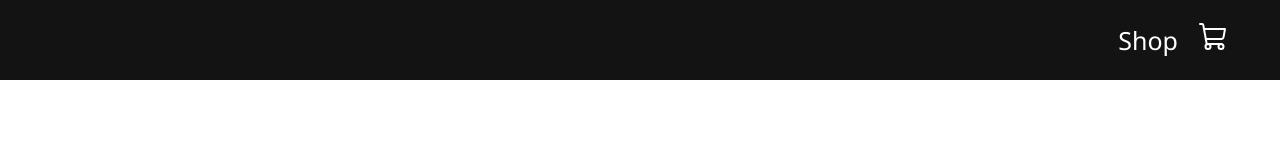
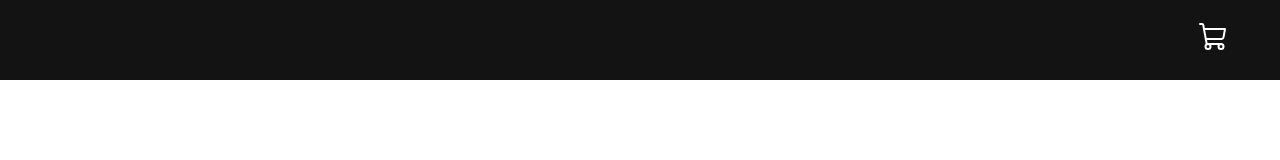
Before and after one commit to tla111/ecommerce-2023, a React (Vite) app in the folder frontend/: page / in a window 1280 px wide. Shown: the top 160 px of the page. Built offline with nearby package versions, Linux system fonts and the light colour scheme.

Commit message:
removed shop from navbar

```diff
--- a/frontend/src/components/Navbar.jsx
+++ b/frontend/src/components/Navbar.jsx
@@ -7,7 +7,7 @@ const Navbar = () => {
     return (
         <div className="navbar">
             <div className="links">
-                <Link to="/"> Shop </Link>
+                {/* <Link to="/"> Shop </Link> */}
                 <Link to="/cart">
                     <ShoppingCart size={32} />
                 </Link>
```
